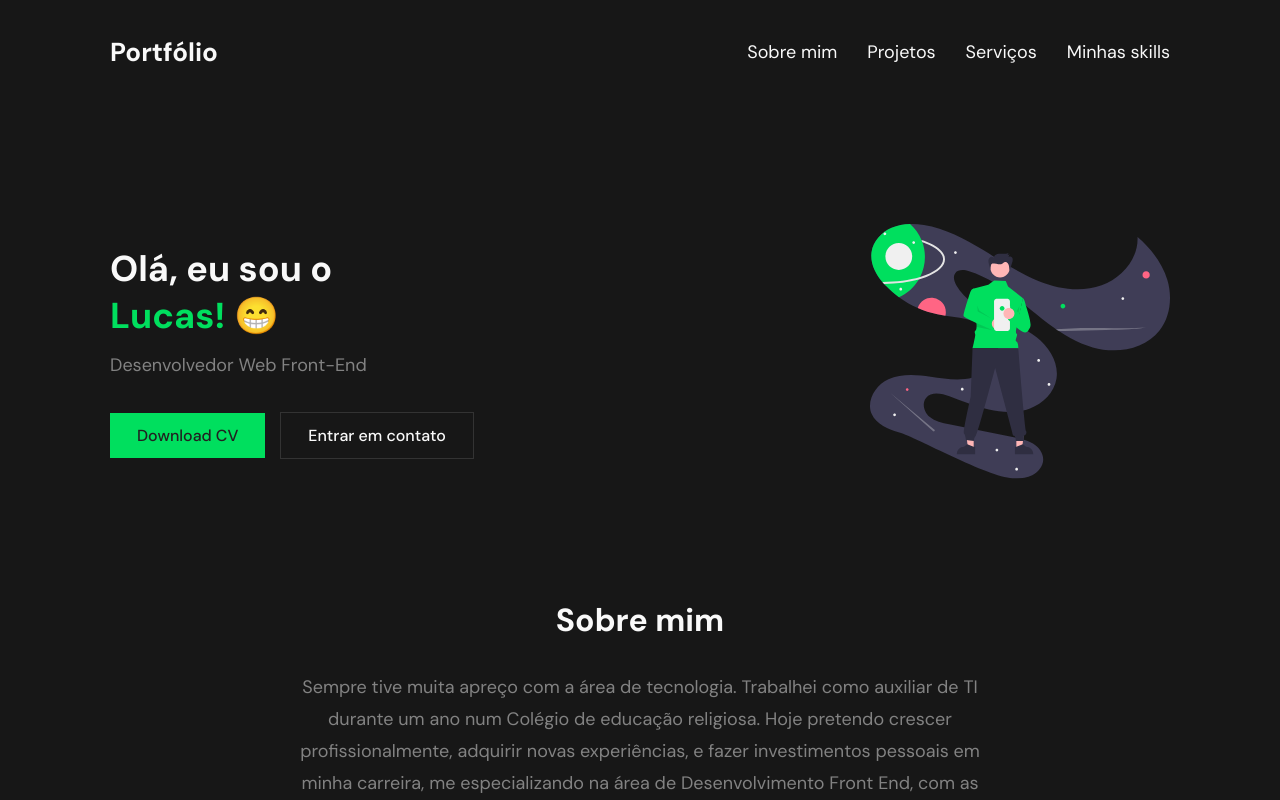
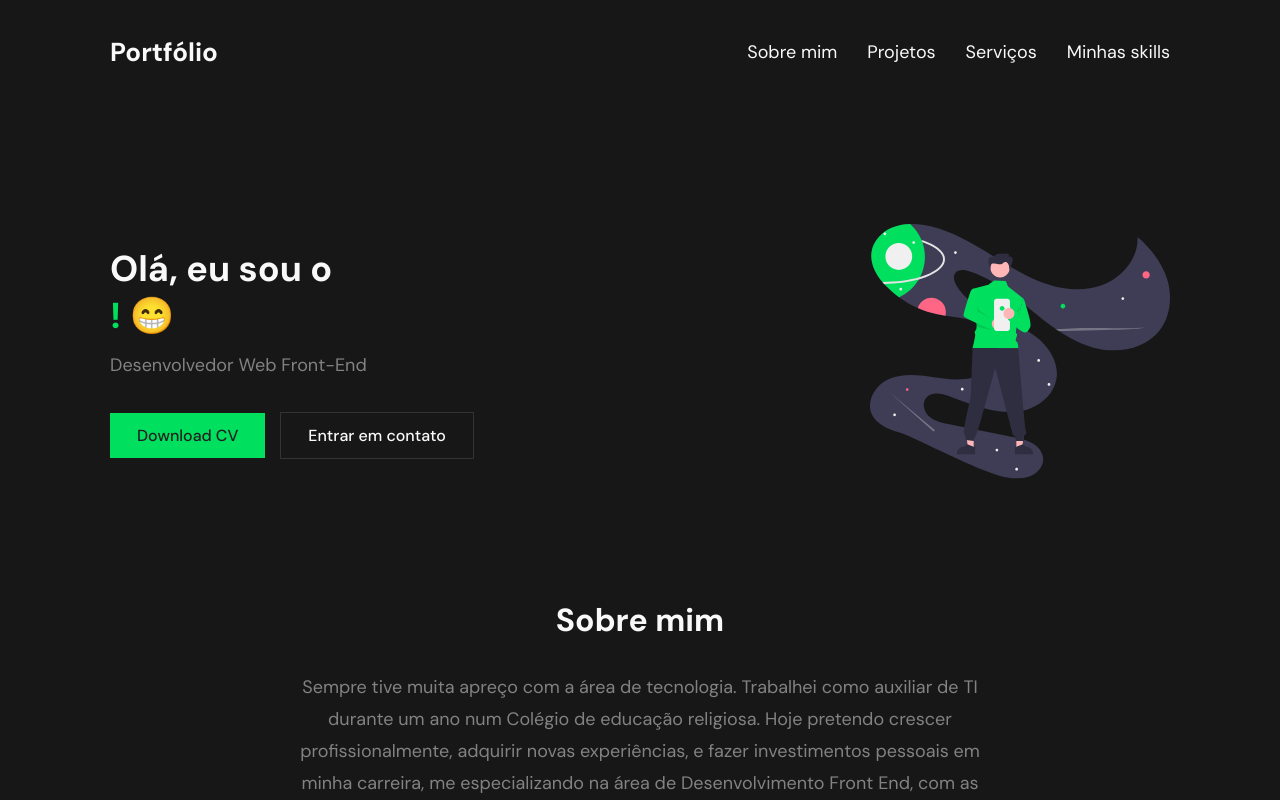
Before and after one commit to lucasAlmeidaSilveira/portfolio, a React (Create React App) app: page / in a window 1280 px wide. Shown: the top 800 px of the page. Built offline with nearby package versions, Linux system fonts and the light colour scheme; no server answers.

Commit message:
add name with fetch

```diff
--- a/src/App.tsx
+++ b/src/App.tsx
@@ -8,6 +8,7 @@ import { Skills } from "./components/Skills";
 import { GlobalStyle } from "./styles/global";
 
 export function App() {
+
   return (
     <>
       <Header />
--- a/src/components/Banner/index.tsx
+++ b/src/components/Banner/index.tsx
@@ -1,13 +1,27 @@
+import { useEffect, useState } from 'react';
 import heroImg from '../../assets/hero.svg';
+import { UserDataProps } from '../../types';
 import { Container, ContentBanner } from './style';
 
 export function Banner() {
+  const [ userData, setUserData ] = useState<UserDataProps>();
+
+  useEffect(() => {
+    fetch('https://api.github.com/users/lucasAlmeidaSilveira')
+      .then(response => response.json())
+      .then(data => setUserData(data));
+    // eslint-disable-next-line
+  }, []);
+
+  const nome = userData?.name.split(' ').slice(0, 2).join(' ');
+  console.log(nome)
+
   return (
     <Container>
       <ContentBanner>
         <p>
           Olá, eu sou o<br />
-          <span>Lucas!</span> 😁
+          <span>{nome}!</span> 😁
         </p>
         <p>Desenvolvedor Web Front-End</p>
         <button>Download CV</button>
```
Also changed, not shown: src/types/index.ts (+9 -0 lines).
